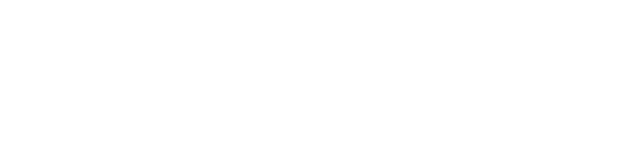
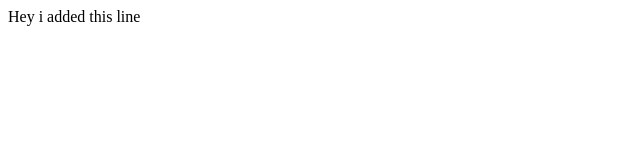
Before and after one commit to akpandey/myrepository, a plain HTML site: page index.html in a window 1280 px wide. Shown: the whole page, without its empty margins (0-640 px from the left). Drawn offline with Linux system fonts and the light colour scheme.

Commit message:
made changes

```diff
--- a/index.html
+++ b/index.html
@@ -7,6 +7,6 @@
     <title>Ajay</title>
 </head>
 <body>
-
+    Hey i added this line
 </body>
 </html>
```
Also changed, not shown: test2.txt (added).
